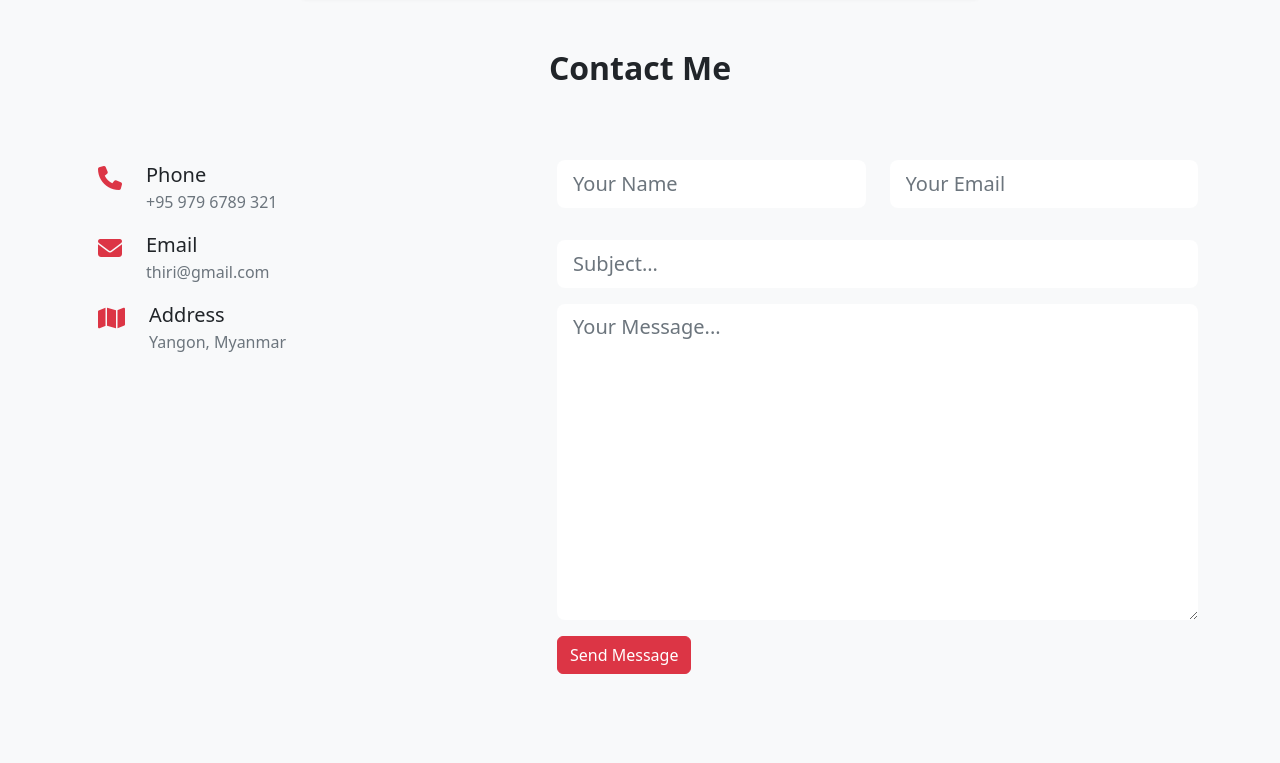
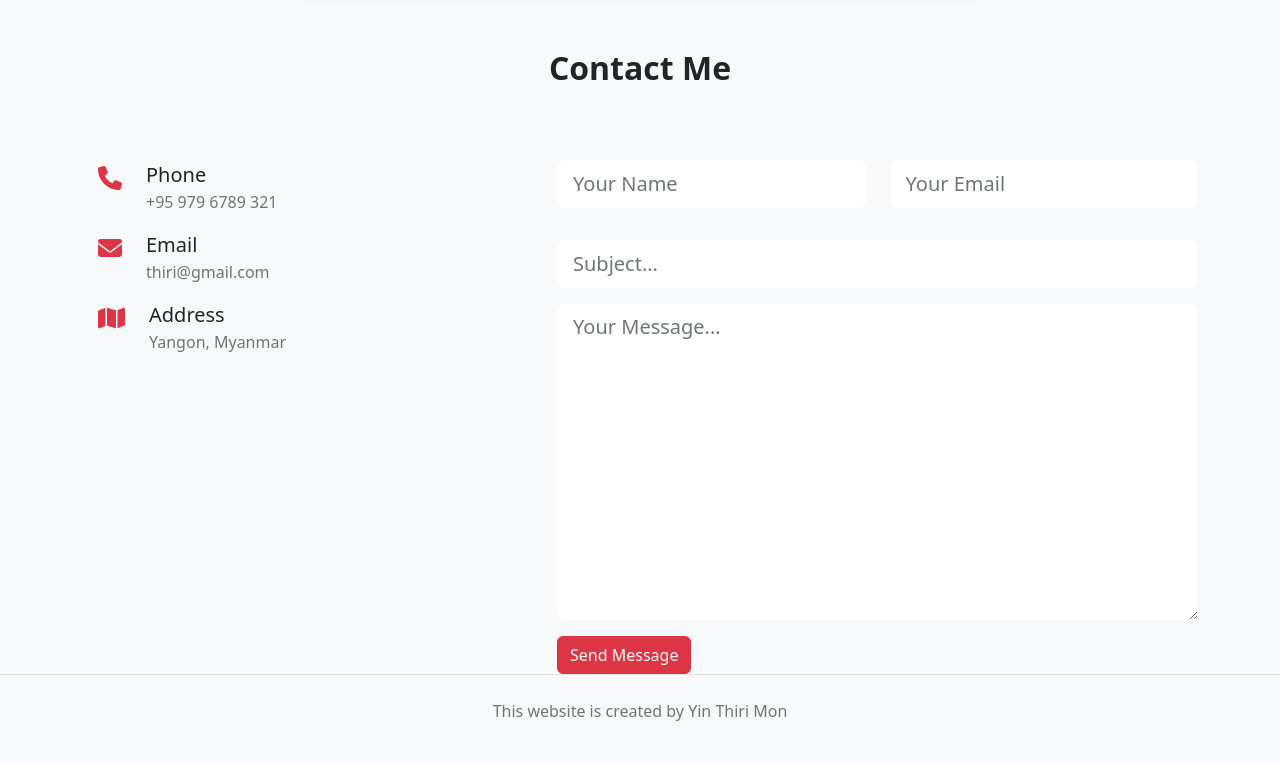
Before and after one commit to Yinthirimon02/my-portfolio-website, a website: page index.html in a window 1280 px wide. Shown: the part 3142-3905 px from the top of the page. Before the commit the page ends 3816 px from the top, so only its background shows below. Drawn offline with nearby package versions, Linux system fonts and the light colour scheme.

Commit message:
added: footer section

```diff
--- a/index.html
+++ b/index.html
@@ -617,6 +617,17 @@
         </div>
       </div>
     </div>
+
+    <!-- footer start -->
+     <div class="py-4 border-top">
+      <div class="container-lg">
+        <div class="row">
+          <div class="col-lg-12">
+            <p class="text-center text-muted">This website is created by Yin Thiri Mon</p>
+          </div>
+        </div>
+      </div>
+     </div>
   </body>
   <!-- bootstrap js cdn -->
   <script src="./node_modules/bootstrap/dist/js/bootstrap.min.js"></script>
```
